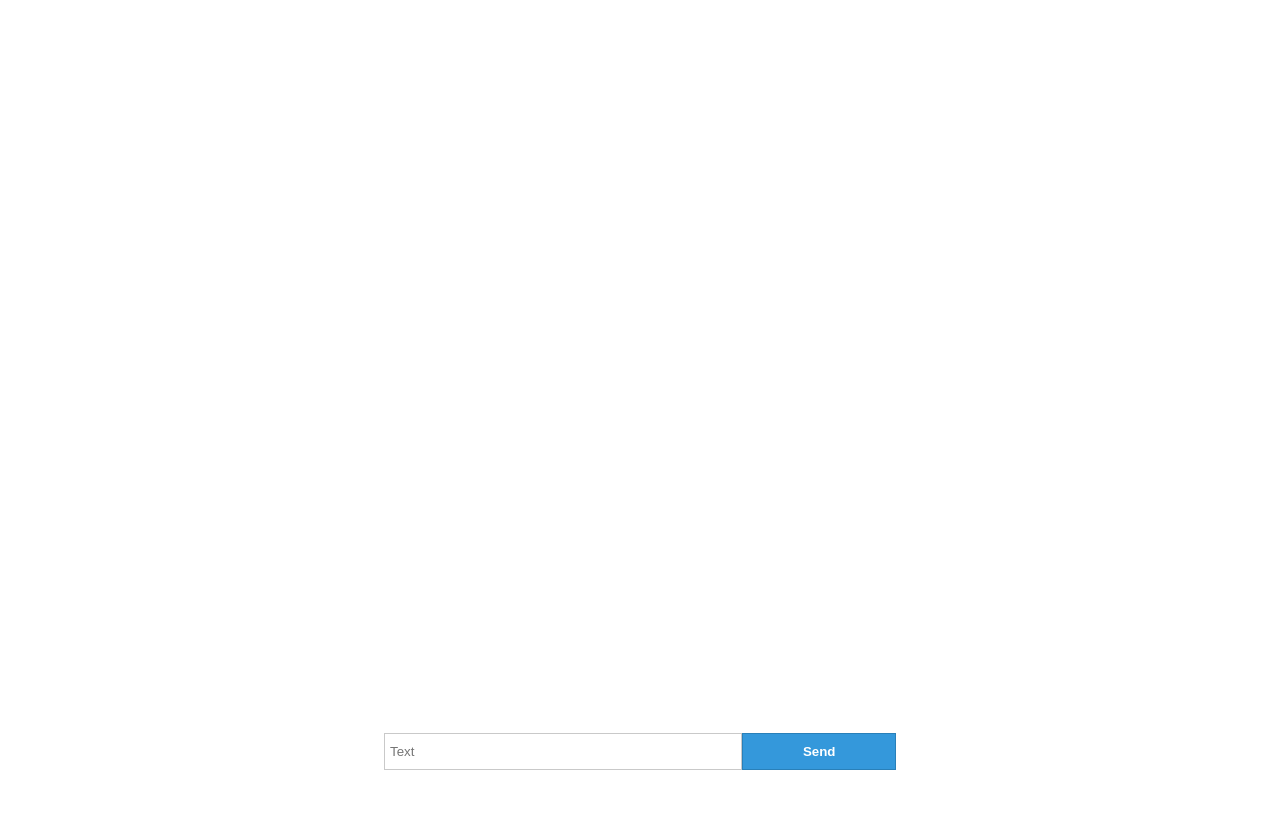
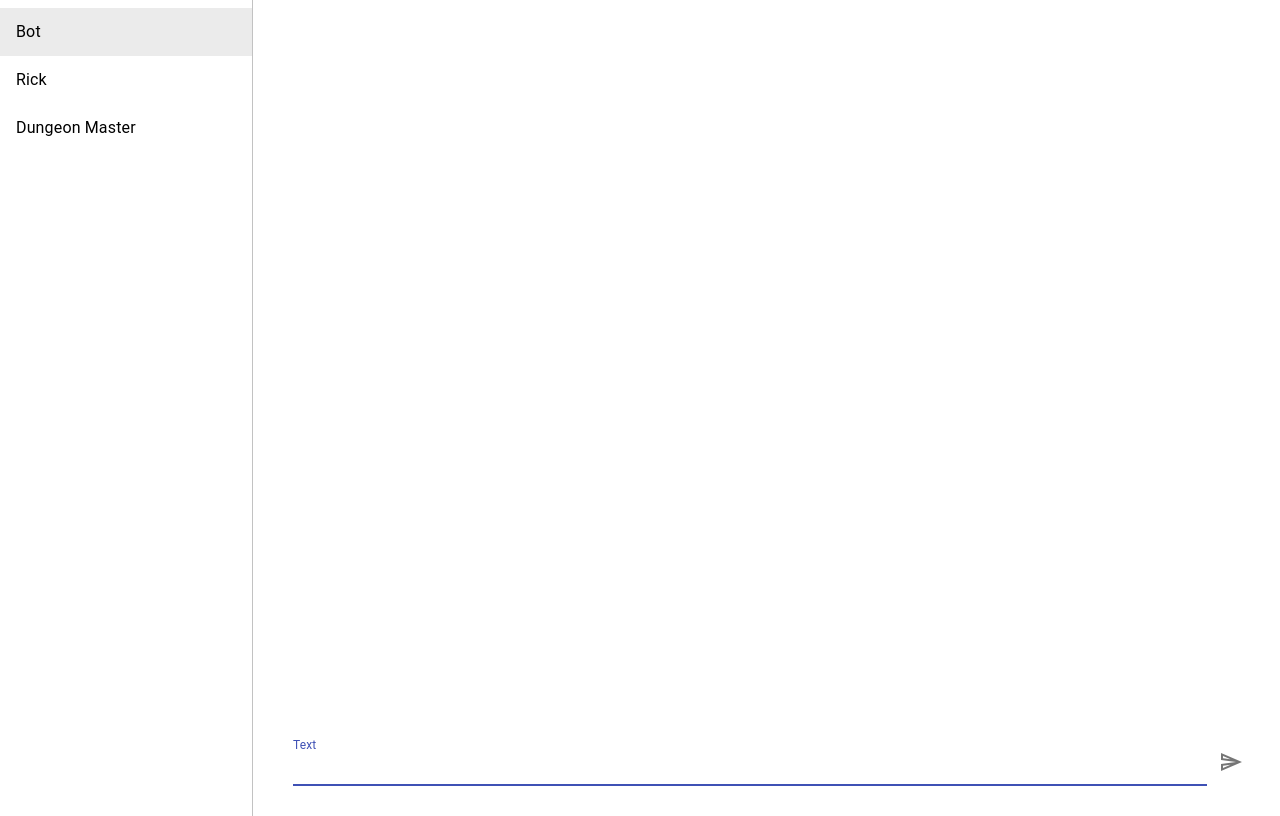
Before and after one commit to mannksnexxt/GB-React, a React (Create React App) app: page / in a window 1280 px wide. Built offline with nearby package versions, Linux system fonts and the light colour scheme.

Commit message:
homework #4 complete

```diff
--- a/package.json
+++ b/package.json
@@ -3,6 +3,8 @@
   "version": "0.1.0",
   "private": true,
   "dependencies": {
+    "@material-ui/core": "^4.12.2",
+    "@material-ui/icons": "^4.11.2",
     "@testing-library/jest-dom": "^5.11.4",
     "@testing-library/react": "^11.1.0",
     "@testing-library/user-event": "^12.1.10",
--- a/src/App.css
+++ b/src/App.css
@@ -1,72 +1,24 @@
 .App {
 	text-align: center;
 	height: 100%;
-	width: 40%;
+	width: 100%;
+	display: grid;
+	grid-template-columns: 1fr 4fr;
+	column-gap: 15px;
+	justify-content: space-between;
+}
+
+
+.chatlist {
+	border-right: 1px solid #c2c2c2;
+}
+
+.chat {
+	justify-self: center;
+	text-align: center;
+	height: 100%;
+	width: 95%;
 	display: grid;
 	grid-template-columns: 1fr;
 	align-content: space-between;
 }
-.messages {
-	padding-top: 20px;
-	display: grid;
-	grid-template-columns: 1fr;
-	justify-items: end;
-	row-gap: 30px;
-	align-content: start;
-	overflow-y: scroll;
-}
-
-.form {
-	padding-bottom: 30px;
-	display: grid;
-	grid-template-columns: 7fr 3fr;
-}
-
-input {
-	padding: 10px 5px;
-	border: 1px solid #c9c9c9;
-}
-
-input[type="submit"] {
-	padding: 10px 20px;
-	background: #3498db;
-	border: 1px solid #2980b9;
-	font-weight: 700;
-	color: #fff;
-}
-
-
-.App-logo {
-	height: 40vmin;
-	pointer-events: none;
-}
-
-@media (prefers-reduced-motion: no-preference) {
-	.App-logo {
-		animation: App-logo-spin infinite 20s linear;
-	}
-}
-
-.App-header {
-	background-color: #282c34;
-	min-height: 100vh;
-	display: flex;
-	flex-direction: column;
-	align-items: center;
-	justify-content: center;
-	font-size: calc(10px + 2vmin);
-	color: white;
-}
-
-.App-link {
-	color: #61dafb;
-}
-
-@keyframes App-logo-spin {
-	from {
-		transform: rotate(0deg);
-	}
-	to {
-		transform: rotate(360deg);
-	}
-}
--- a/src/App.js
+++ b/src/App.js
@@ -1,11 +1,31 @@
 import './App.css';
-import Message from './components/message/Message';
 import React, { useState, useEffect } from 'react';
 
 
+import MessageList from './components/messageList/MessageList';
+import InputForm from './components/inputForm/InputForm';
+import ChatList from './components/chatList/ChatList';
+
+
 function App() {
+
+	const [chatList, setChatList] = useState([
+		{
+			id: '236ghjgjh23gjh2',
+			name: 'Bot'
+		},
+		{
+			id: 'fjejkbbras32h23',
+			name: 'Rick'
+		},
+		{
+			id: 'n43n43kj334kjh4',
+			name: 'Dungeon Master'
+		},
+	]);
+
+
 	const [messageList, setMessageList] = useState([]);
-
 	const [text, setText] = useState('');
 
 
@@ -14,37 +34,20 @@ function App() {
 			const lastAuthor = messageList[messageList.length - 1].author;
 			if (lastAuthor !== 'Bot') {
 				const botMessage = {
-					id: getLastItemId(messageList),
+					id: getLastItemId(messageList) + 1,
 					isBot: true,
 					author: 'Bot',
 					text: `${lastAuthor}, hello!`
 				}
-				setMessageList([
-					...messageList,
-					botMessage
-				])
+				setTimeout(() => {
+					setMessageList([
+						...messageList,
+						botMessage
+					])
+				}, 1000);
 			}
 		}
 	}, [messageList])
-
-	const handleChangeText = (event) => {
-		setText(event.target.value);
-	}
-
-	const handleMessagePushed = (event) => {
-		event.preventDefault();
-
-		const preparedMessage = {
-			id: getLastItemId(messageList),
-			author: 'User',
-			text
-		}
-		setMessageList([
-			...messageList,
-			preparedMessage
-		])
-		setText('');
-	}
 
 
 	const getLastItemId = (arr) => {
@@ -55,23 +58,25 @@ function App() {
 
 	return (
 		<div className="App">
-			<div className="messages">
-				{
-					messageList.map(message => {
-						return <Message
-							author={message.author}
-							text={message.text}
-							key={message.id}
-							isBot={message.isBot}
-						></Message>
-					})
-				}
+			<div className="chatlist">
+				<ChatList
+					lists={chatList}
+				/>
 			</div>
 
-			<form onSubmit={handleMessagePushed} className="form">
-				<input className="input" type="text" value={text} onChange={handleChangeText} placeholder="Text" />
-				<input type="submit" className="button" value="Send"/>
-			</form>
+
+
+			<div className="chat">
+				<MessageList list={messageList} />
+
+				<InputForm
+					text={text}
+					setText={setText}
+					setMessageList={setMessageList}
+					messageList={messageList}
+				/>
+			</div>
+
 
 		</div>
 	);
--- /dev/null
+++ b/src/components/chatList/ChatList.css
@@ -0,0 +1,3 @@
+nav {
+	height: 100vh;
+}
--- /dev/null
+++ b/src/components/chatList/ChatList.js
@@ -0,0 +1,34 @@
+import styles from './ChatList.css';
+import React, { useState } from 'react';
+
+import List from '@material-ui/core/List';
+import ListItem from '@material-ui/core/ListItem';
+import ListItemText from '@material-ui/core/ListItemText';
+
+
+function ChatList(props) {
+	const fisrtId = props.lists[0].id;
+	const [currentChatId, setCurrentChatId] = useState(fisrtId);
+
+	const handleChangeChatId = function(id) {
+		setCurrentChatId(id);
+	}
+
+	return (
+		<List component="nav">
+			{
+				props.lists.map(list => {
+					return  <ListItem
+								button
+								key={list.id}
+								selected={ list.id === currentChatId }
+								onClick={ handleChangeChatId.bind(null, list.id) }>
+								<ListItemText primary={list.name} />
+							</ListItem>
+				})
+			}
+		</List>
+	);
+}
+
+export default ChatList;
--- /dev/null
+++ b/src/components/inputForm/InputForm.css
@@ -0,0 +1,18 @@
+.form {
+	padding-bottom: 30px;
+	display: grid;
+	grid-template-columns: 1fr auto;
+}
+
+input {
+	padding: 10px 5px;
+	border: 1px solid #c9c9c9;
+}
+
+input[type="submit"] {
+	padding: 10px 20px;
+	background: #3498db;
+	border: 1px solid #2980b9;
+	font-weight: 700;
+	color: #fff;
+}
--- /dev/null
+++ b/src/components/inputForm/InputForm.js
@@ -0,0 +1,54 @@
+import style from './InputForm.css';
+
+import TextField from '@material-ui/core/TextField';
+import IconButton from '@material-ui/core/IconButton';
+import SendOutlinedIcon from '@material-ui/icons/SendOutlined';
+
+
+function InputForm(props) {
+
+
+	const handleChangeText = (event) => {
+		props.setText(event.target.value);
+	}
+
+	const handleMessagePushed = (event) => {
+		event.preventDefault();
+
+		const preparedMessage = {
+			id: getLastItemId(props.messageList) + 1,
+			author: 'User',
+			text: props.text
+		}
+		props.setMessageList([
+			...props.messageList,
+			preparedMessage
+		])
+		props.setText('');
+	}
+
+	const getLastItemId = (arr) => {
+		const lastItem = arr[props.messageList.length - 1];
+		if (lastItem) return lastItem.id;
+		return 1;
+	}
+
+	return (
+		<form onSubmit={handleMessagePushed} className="form">
+			<TextField
+				inputRef={ input => input && input.focus() }
+				label="Text"
+				color="primary"
+				autoFocus
+				value={props.text}
+				onChange={handleChangeText}
+			/>
+			<IconButton type="submit">
+				<SendOutlinedIcon />
+			</IconButton>
+		</form>
+	);
+}
+
+
+export default InputForm;
--- /dev/null
+++ b/src/components/messageList/MessageList.css
@@ -0,0 +1,9 @@
+.messages {
+	padding-top: 20px;
+	display: grid;
+	grid-template-columns: 1fr;
+	justify-items: end;
+	row-gap: 30px;
+	align-content: start;
+	overflow-y: scroll;
+}
--- /dev/null
+++ b/src/components/messageList/MessageList.js
@@ -0,0 +1,22 @@
+import style from './MessageList.css';
+import Message from '../message/Message';
+
+function MessageList(props) {
+	return (
+		<div className="messages">
+			{
+				props.list.map(message => {
+					return <Message
+						author={message.author}
+						text={message.text}
+						key={message.id}
+						isBot={message.isBot}
+					></Message>
+				})
+			}
+		</div>
+	);
+}
+
+
+export default MessageList;
```
Also changed, not shown: 2 other files (tests, documents, lock files or other folders).
